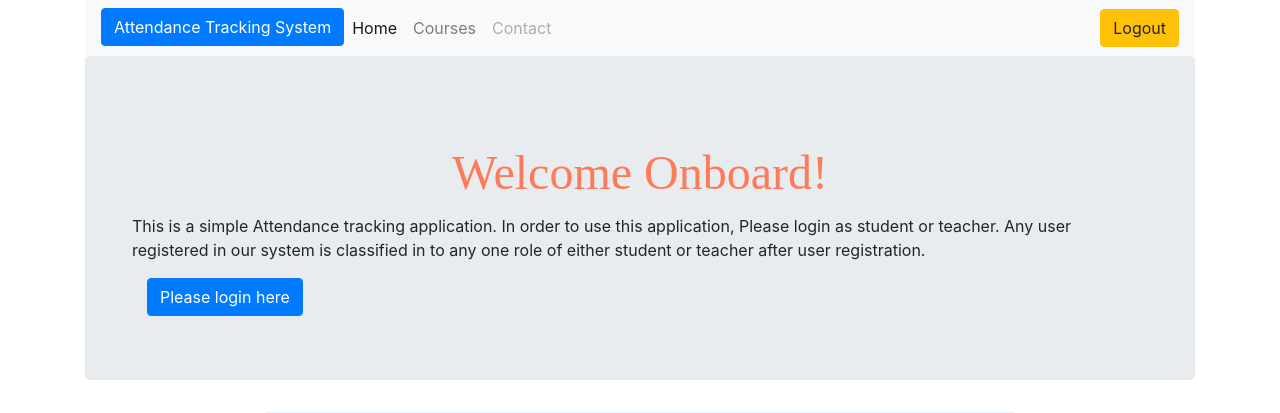
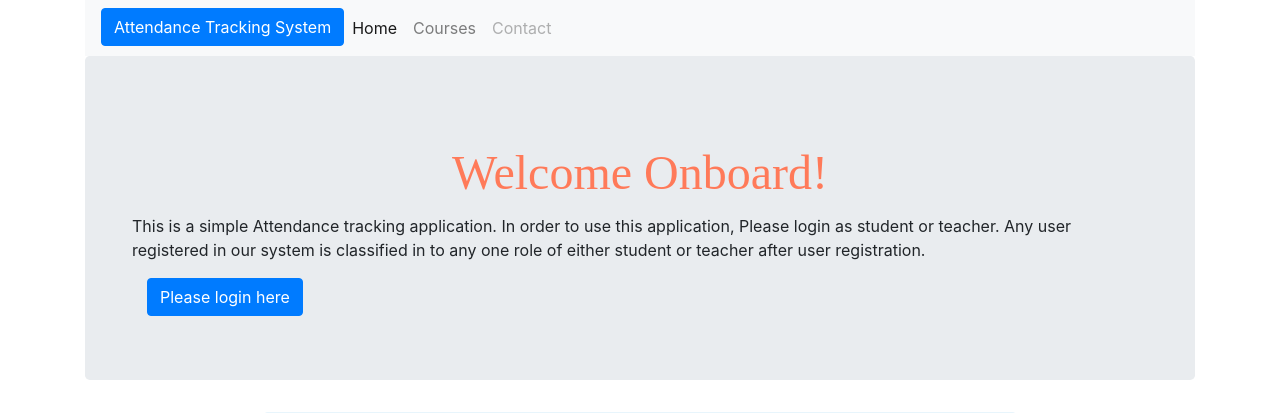
Before and after one commit to firojt/attendancetrackingsystem, a Django app: page /home/ in a window 1280 px wide. Shown: the top 413 px of the page. Run offline with Django 3.2, Linux system fonts and the light colour scheme; parts of the project's set-up code (start-up, migrations or seed data) failed here and were passed over; some libraries are stand-ins or nearby versions.

Commit message:
login logout impl

```diff
--- a/locallibrary/settings.py
+++ b/locallibrary/settings.py
@@ -128,3 +128,4 @@ STATIC_URL = '/static/'
 DEFAULT_AUTO_FIELD = 'django.db.models.BigAutoField'
 
 LOGIN_REDIRECT_URL = 'login_success'
+LOGOUT_REDIRECT_URL = 'signout'
--- a/school/templates/base_template.html
+++ b/school/templates/base_template.html
@@ -35,9 +35,11 @@
 					<li class="nav-item"> <a class="nav-link" href="/courses">Courses</a> </li>
 					<li class="nav-item"> <a class="nav-link disabled" href="#">Contact</a> </li>
 				</ul>
-				<a href='/logout'>
-					<button class="btn btn-warning my-2 my-sm-0" type="submit">Logout</button>
+				{% if user.is_authenticated %}
+					<a href="{% url 'logout' %}"><button class="btn btn-warning my-2 my-sm-0" type="submit">Logout</button></a>
+
 				</a>
+				{% endif %}
 			</div>
 		</nav>
 	</div> {% block sidebar %}
--- a/school/templates/registration/logout.html
+++ b/school/templates/registration/signout.html
@@ -1,5 +1,4 @@
 {% extends "base_template.html" %}
-{% extends "base_generic.html" %}
 
 {% block content %}
   <p>Logged out!</p>
--- a/school/urls.py
+++ b/school/urls.py
@@ -17,7 +17,7 @@ urlpatterns = [
     path('admin/', admin.site.urls),
     path('home/', views.home_template),
     path('courses/', views.CourseListView.as_view()),
-    path('logout/', views.logout),
+    path('signout/', views.signout, name='signout'),
     path('student/', views.studentAndCourseView),
     path('student/add/', views.studentAndCourseAddView),
     path('student/view/', views.studentDetailedView),
--- a/school/views.py
+++ b/school/views.py
@@ -49,8 +49,8 @@ logging.config.dictConfig({
 # This retrieves a Python logging instance (or creates it)
 logger = logging.getLogger(__name__)
 
-def logout(request):
-    return render(request, 'logout.html')
+def signout(request):
+    return render(request, 'registration/signout.html')
 
 def home_template(request):
     return render(request, 'home.html')
```
Also changed, not shown: db.sqlite3.
